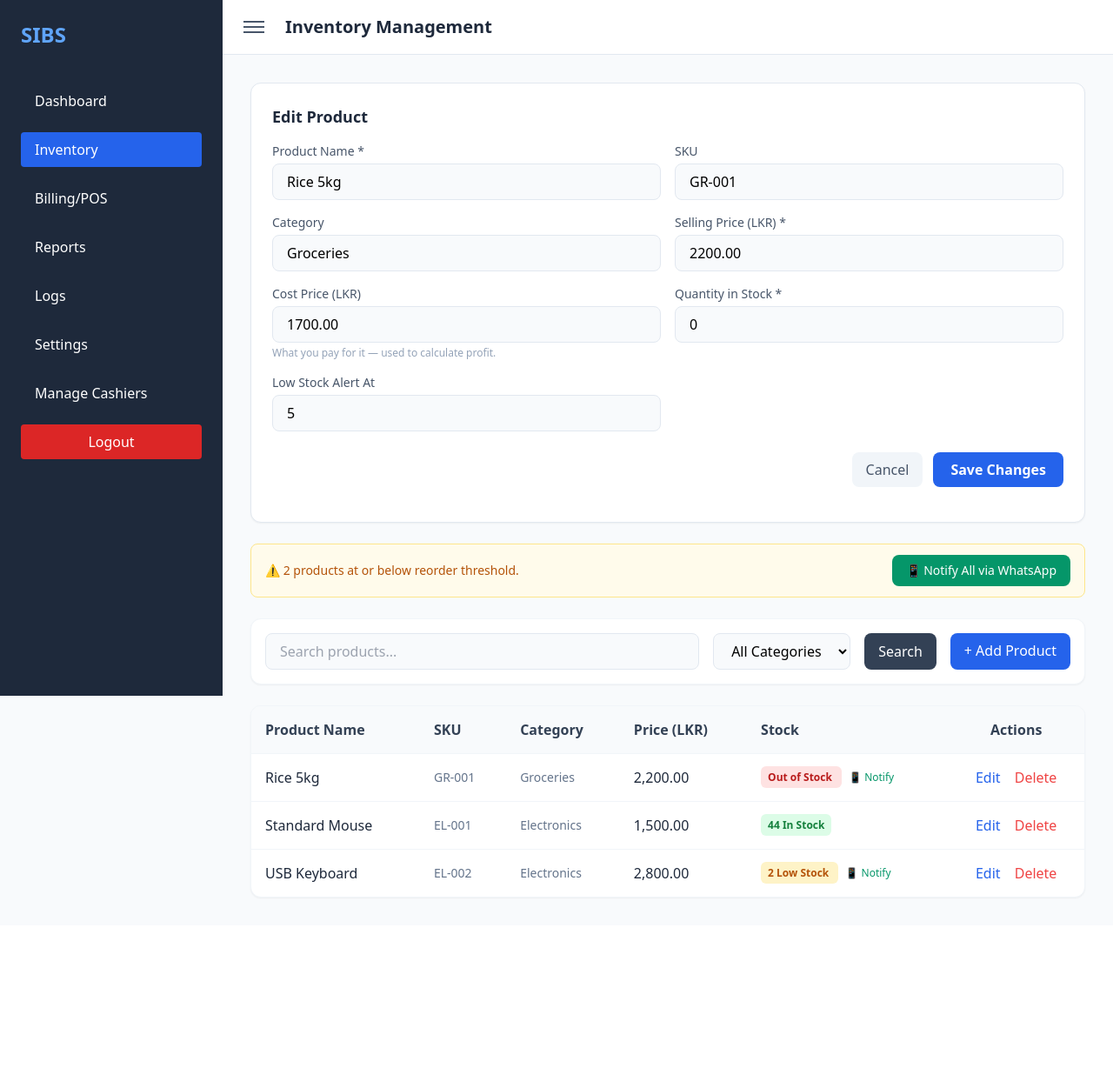
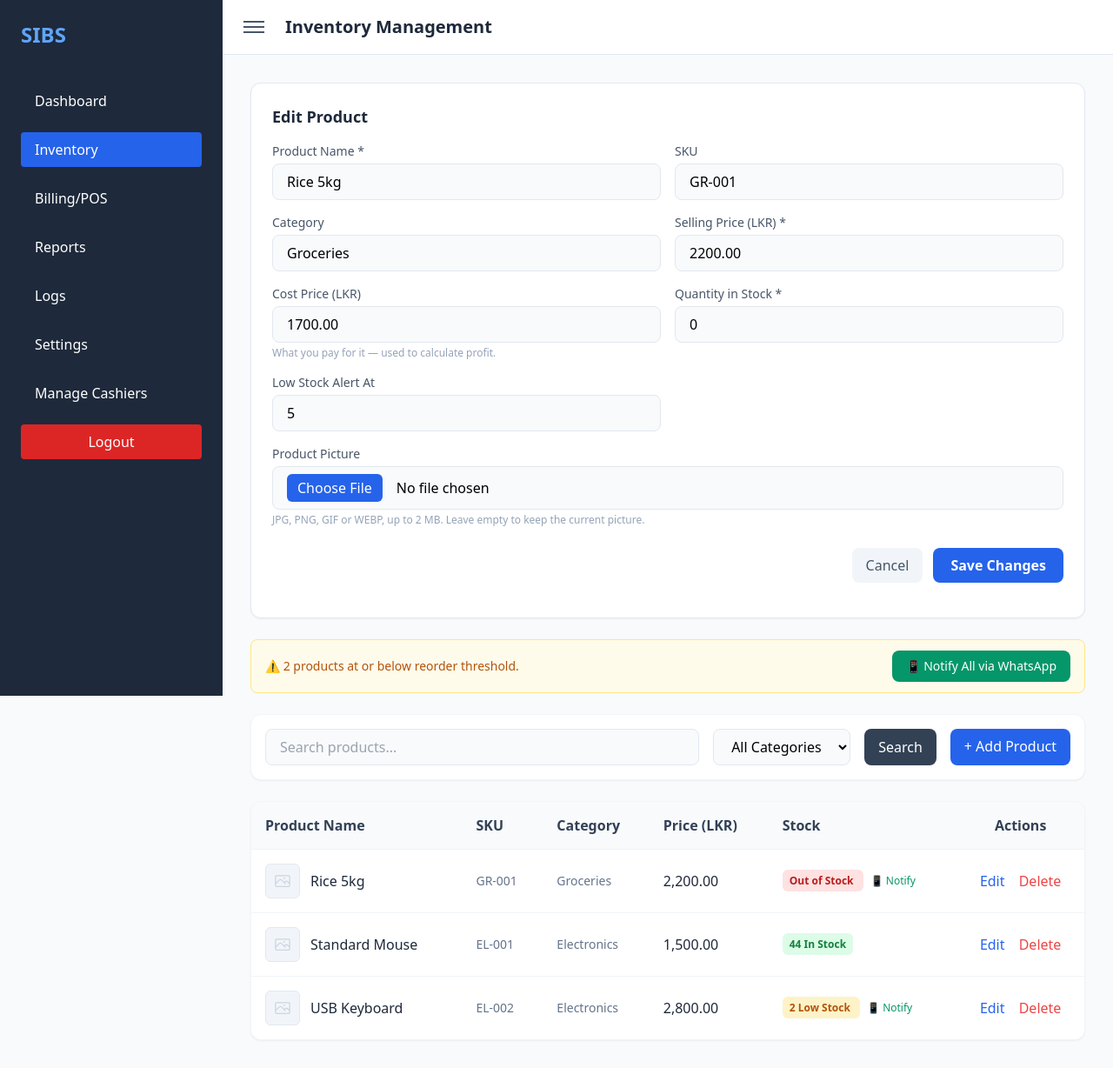
Before and after one commit to wtvimsupposedtotype/second-semester-group-project, a PHP site: page /inventory-system/inventory.php?edit_id=3 in a window 1280 px wide. Shown: the whole page at 87% size. Before the commit the page ends 1033 px from the top, so only its background shows below. Run offline with PHP 8.4, Linux system fonts and the light colour scheme; a user stored in the database is signed in; data comes from the database, SQL or seed files in the repository; some libraries are stand-ins or nearby versions.

Commit message:
Add product picture upload to inventory

```diff
--- a/inventory.php
+++ b/inventory.php
@@ -226,7 +226,7 @@ while ($row = $lsq->fetch_assoc()) {
                     <h2 class="text-lg font-bold text-slate-800 mb-4">
                         <?php echo $edit_product ? 'Edit Product' : 'Add New Product'; ?>
                     </h2>
-                    <form action="actions/product_actions.php" method="POST"
+                    <form action="actions/product_actions.php" method="POST" enctype="multipart/form-data"
                         class="grid grid-cols-1 md:grid-cols-2 gap-4">
                         <input type="hidden" name="op" value="<?php echo $edit_product ? 'update' : 'add'; ?>">
                         <?php if ($edit_product): ?>
@@ -275,6 +275,20 @@ while ($row = $lsq->fetch_assoc()) {
                             <input type="number" name="low_stock_threshold"
                                 value="<?php echo htmlspecialchars($edit_product['low_stock_threshold'] ?? $default_threshold); ?>"
                                 class="w-full bg-slate-50 border border-slate-200 rounded-lg px-4 py-2 focus:ring-2 focus:ring-blue-500 outline-none">
+                        </div>
+
+                        <div class="md:col-span-2">
+                            <label class="block text-sm font-medium text-slate-600 mb-1">Product Picture</label>
+                            <div class="flex items-center gap-4">
+                                <?php if (!empty($edit_product['image']) && file_exists($edit_product['image'])): ?>
+                                    <img src="<?php echo htmlspecialchars($edit_product['image']); ?>"
+                                        alt="Current picture"
+                                        class="w-16 h-16 object-cover rounded-lg border border-slate-200">
+                                <?php endif; ?>
+                                <input type="file" name="image" accept="image/*"
+                                    class="w-full bg-slate-50 border border-slate-200 rounded-lg px-4 py-2 file:mr-4 file:py-1 file:px-3 file:rounded-md file:border-0 file:bg-blue-600 file:text-white file:cursor-pointer hover:file:bg-blue-700 focus:ring-2 focus:ring-blue-500 outline-none">
+                            </div>
+                            <p class="text-xs text-slate-400 mt-1">JPG, PNG, GIF or WEBP, up to 2&nbsp;MB.<?php echo $edit_product ? ' Leave empty to keep the current picture.' : ''; ?></p>
                         </div>
 
                         <div class="md:col-span-2 flex gap-3 justify-end pt-2">
@@ -369,7 +383,22 @@ while ($row = $lsq->fetch_assoc()) {
                                 }
                                 ?>
                                 <tr class="hover:bg-slate-50 transition-colors">
-                                    <td class="p-4 text-slate-800 font-medium"><?php echo htmlspecialchars($p['name']); ?></td>
+                                    <td class="p-4 text-slate-800 font-medium">
+                                        <div class="flex items-center gap-3">
+                                            <?php if (!empty($p['image']) && file_exists($p['image'])): ?>
+                                                <img src="<?php echo htmlspecialchars($p['image']); ?>"
+                                                    alt="<?php echo htmlspecialchars($p['name']); ?>"
+                                                    class="w-10 h-10 object-cover rounded-md border border-slate-200 flex-shrink-0">
+                                            <?php else: ?>
+                                                <span class="w-10 h-10 rounded-md bg-slate-100 border border-slate-200 flex items-center justify-center text-slate-300 flex-shrink-0">
+                                                    <svg xmlns="http://www.w3.org/2000/svg" class="w-5 h-5" fill="none" viewBox="0 0 24 24" stroke="currentColor" stroke-width="1.5">
+                                                        <path stroke-linecap="round" stroke-linejoin="round" d="M2.25 15.75l5.159-5.159a2.25 2.25 0 013.182 0l5.159 5.159m-1.5-1.5l1.409-1.409a2.25 2.25 0 013.182 0l2.909 2.909m-18 3.75h16.5a1.5 1.5 0 001.5-1.5V6a1.5 1.5 0 00-1.5-1.5H3.75A1.5 1.5 0 002.25 6v12a1.5 1.5 0 001.5 1.5zm10.5-11.25h.008v.008h-.008V8.25zm.375 0a.375.375 0 11-.75 0 .375.375 0 01.75 0z" />
+                                                    </svg>
+                                                </span>
+                                            <?php endif; ?>
+                                            <span><?php echo htmlspecialchars($p['name']); ?></span>
+                                        </div>
+                                    </td>
                                     <td class="p-4 text-slate-500 text-sm"><?php echo htmlspecialchars($p['sku'] ?? '—'); ?></td>
                                     <td class="p-4 text-slate-500 text-sm"><?php echo htmlspecialchars($p['category'] ?? '—'); ?></td>
                                     <td class="p-4 text-slate-800"><?php echo number_format($p['price'], 2); ?></td>
--- a/inventory_system.sql
+++ b/inventory_system.sql
@@ -65,6 +65,7 @@ CREATE TABLE `products` (
   `name` varchar(100) NOT NULL,
   `sku` varchar(50) DEFAULT NULL,
   `category` varchar(50) DEFAULT NULL,
+  `image` varchar(255) DEFAULT NULL,
   `price` decimal(10,2) NOT NULL,
   `cost_price` decimal(10,2) DEFAULT 0.00,
   `quantity` int(11) NOT NULL,
```
Also changed, not shown: actions/product_actions.php (+65 -3 lines), 1 other file.
